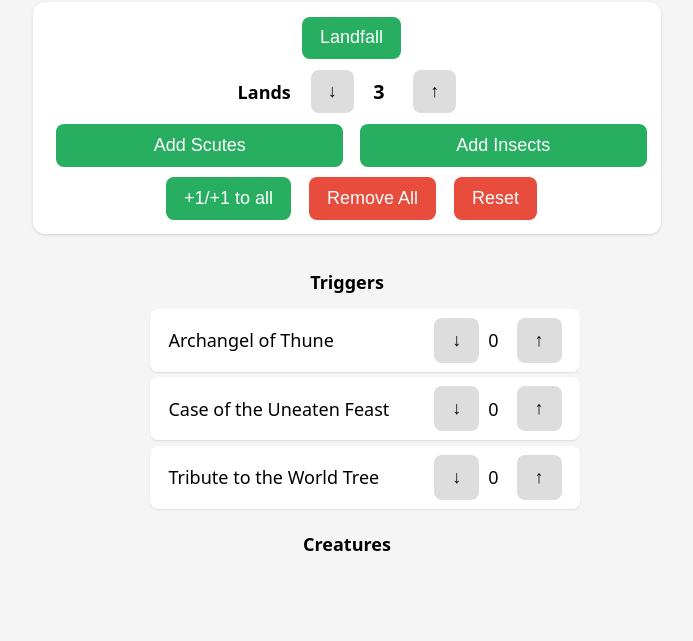
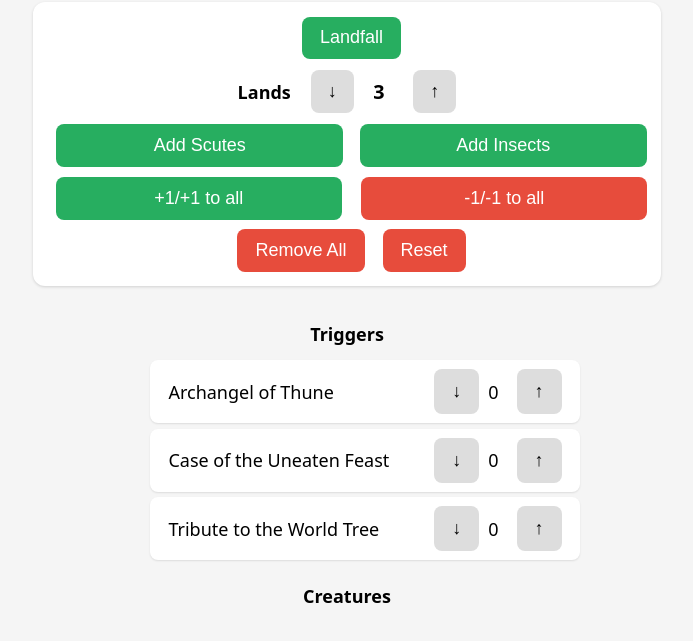
Before and after one commit to sweezog/Swarm-Tracker, a plain HTML site: page index.html in a window 1280 px wide. Shown: the part 121-762 px from the top of the page, without its empty margins (293-986 px from the left). Drawn offline with Linux system fonts and the light colour scheme.

Commit message:
Add files via upload

```diff
--- a/index.html
+++ b/index.html
@@ -124,6 +124,28 @@
             }
 
             .add-controls button {
+                flex: 1 1 45%;
+                min-width: 130px;
+                text-align: center;
+                padding: 0.6em 0.8em;
+            }
+
+            .buff-section {
+                display: flex;
+                justify-content: center;
+                width: 100%;
+            }
+
+            .buff-controls {
+                display: flex;
+                flex-wrap: wrap;
+                justify-content: center;
+                align-items: center;
+                gap: 0.6em;
+                width: 100%;
+            }
+
+            .buff-controls button {
                 flex: 1 1 45%;
                 min-width: 130px;
                 text-align: center;
@@ -399,8 +421,11 @@
         </div>
 
         <!-- Remove / Reset -->
-        <div class="controls-section">
-            <button class="btn-success" onclick="addCounters()">+1/+1 to all</button>
+        <div class="controls-section buff-section">
+            <div class="buff-controls">
+                <button class="btn-success" onclick="addCounters()">+1/+1 to all</button>
+                <button class="btn-danger" onclick="removeCounters()">-1/-1 to all</button>
+            </div>
             <button class="btn-danger" onclick="removeAll()">Remove All</button>
             <button class="btn-danger" onclick="resetAll()">Reset</button>
         </div>
@@ -656,6 +681,32 @@
             }
         }
 
+        function removeCounters() {
+            if (!confirm("Are you sure you want to remove 1/1 from every creature?")) return;
+
+            const toDelete = [];
+
+            Object.keys(values).forEach(k => {
+                const creature = values[k];
+                if (typeof creature === "object" && creature !== null) {
+                    creature.power = (creature.power ?? 1) - 1;
+                    creature.toughness = (creature.toughness ?? 1) - 1;
+
+                    // mark for deletion if toughness ≤ 0
+                    if (creature.toughness <= 0) {
+                        toDelete.push(k);
+                    }
+                }
+            });
+
+            // remove any that died
+            toDelete.forEach(k => delete values[k]);
+
+            if (toDelete.length > 0 || Object.keys(values).length > 0) {
+                save();
+                render();
+            }
+        }
 
         function updateCreatureSummary() {
             const entries = Object.entries(values);
```
